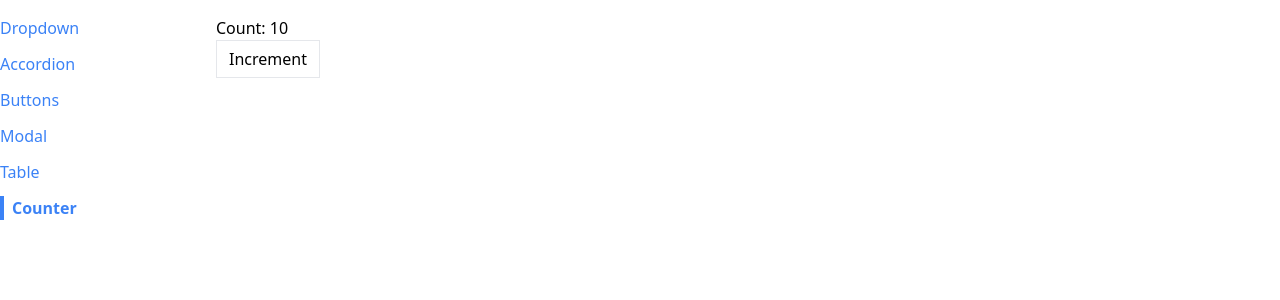
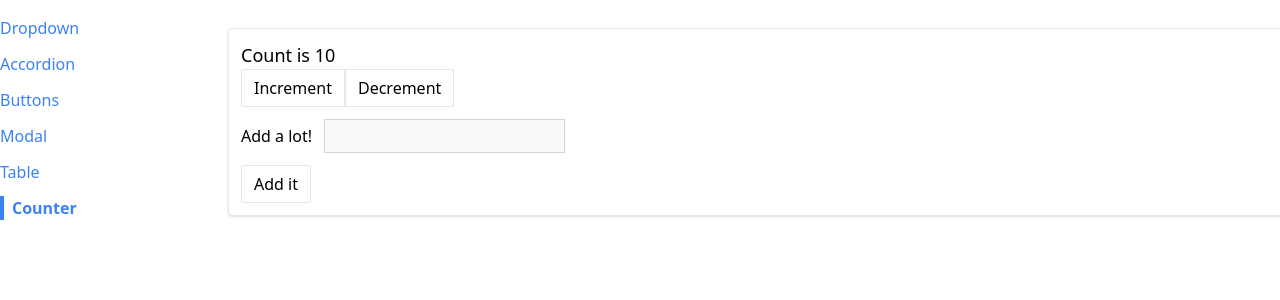
Before and after one commit to federico-init/components_showcase, a React (Create React App) app: page /counter in a window 1280 px wide. Shown: the top 300 px of the page. Built offline with nearby package versions, Linux system fonts and the light colour scheme.

Commit message:
refactor(counter): implement useReducer

```diff
--- a/src/pages/CounterPage.jsx
+++ b/src/pages/CounterPage.jsx
@@ -1,15 +1,96 @@
-import useCounter from "../hooks/use-counter";
+// import useCounter from "../hooks/use-counter";
+import { useReducer } from "react";
 
 import Button from "../components/Button";
+import Panel from "../components/Panel";
+import { type } from "@testing-library/user-event/dist/type";
+
+const reducer = (state, action) => {
+  switch (action.type) {
+    case "increment":
+      return {
+        ...state,
+        count: state.count + 1,
+      };
+    case "decrement":
+      return {
+        ...state,
+        count: state.count - 1,
+      };
+    case "change-value":
+      return {
+        ...state,
+        valueToAdd: action.payload,
+      };
+    case "submit":
+      return {
+        // update total count
+        count: state.count + state.valueToAdd,
+        // then reset valueToAdd
+        valueToAdd: 0,
+      };
+
+    default:
+      return state;
+  }
+};
 
 const CounterPage = ({ initialCount }) => {
-  const { count, incrementCount } = useCounter(initialCount);
+  const [state, dispatch] = useReducer(reducer, {
+    count: initialCount,
+    valueToAdd: 0,
+  });
+
+  const increment = () => {
+    dispatch({
+      type: "increment",
+    });
+  };
+
+  const decrement = () => {
+    dispatch({
+      type: "decrement",
+    });
+  };
+
+  // input handler checks for value type and converts to 0 any NaN values
+  const handleChange = (e) => {
+    const value = parseInt(e.target.value) || 0;
+
+    dispatch({
+      type: "change-value",
+      payload: value,
+    });
+  };
+
+  const handleSubmit = (e) => {
+    // avoid default form submission to backend server
+    e.preventDefault();
+
+    dispatch({
+      type: "submit",
+    });
+  };
 
   return (
-    <div>
-      <h1>Count: {count}</h1>
-      <Button onClick={incrementCount}>Increment</Button>
-    </div>
+    <Panel className="m-3">
+      <h1 className="text-lg">Count is {state.count}</h1>
+      <div className="flex flox-row">
+        <Button onClick={increment}>Increment</Button>
+        <Button onClick={decrement}>Decrement</Button>
+      </div>
+
+      <form onSubmit={handleSubmit}>
+        <label>Add a lot!</label>
+        <input
+          type="number"
+          value={state.valueToAdd || ""} // this helps with 0 default value
+          onChange={handleChange}
+          className="p-1 m-3 bg-gray-50 border border-gray-300 "
+        />
+        <Button>Add it</Button>
+      </form>
+    </Panel>
   );
 };
 
```
